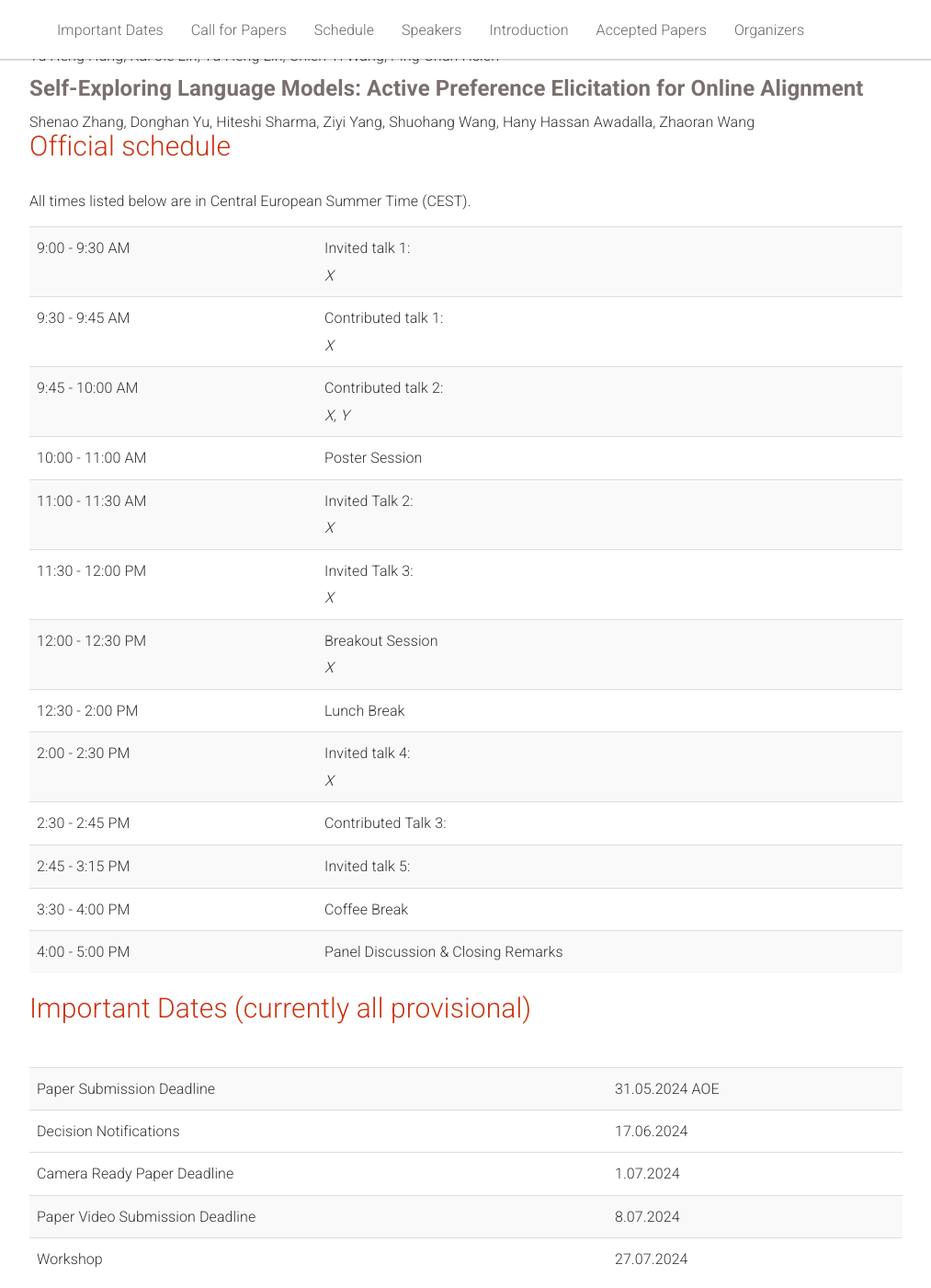
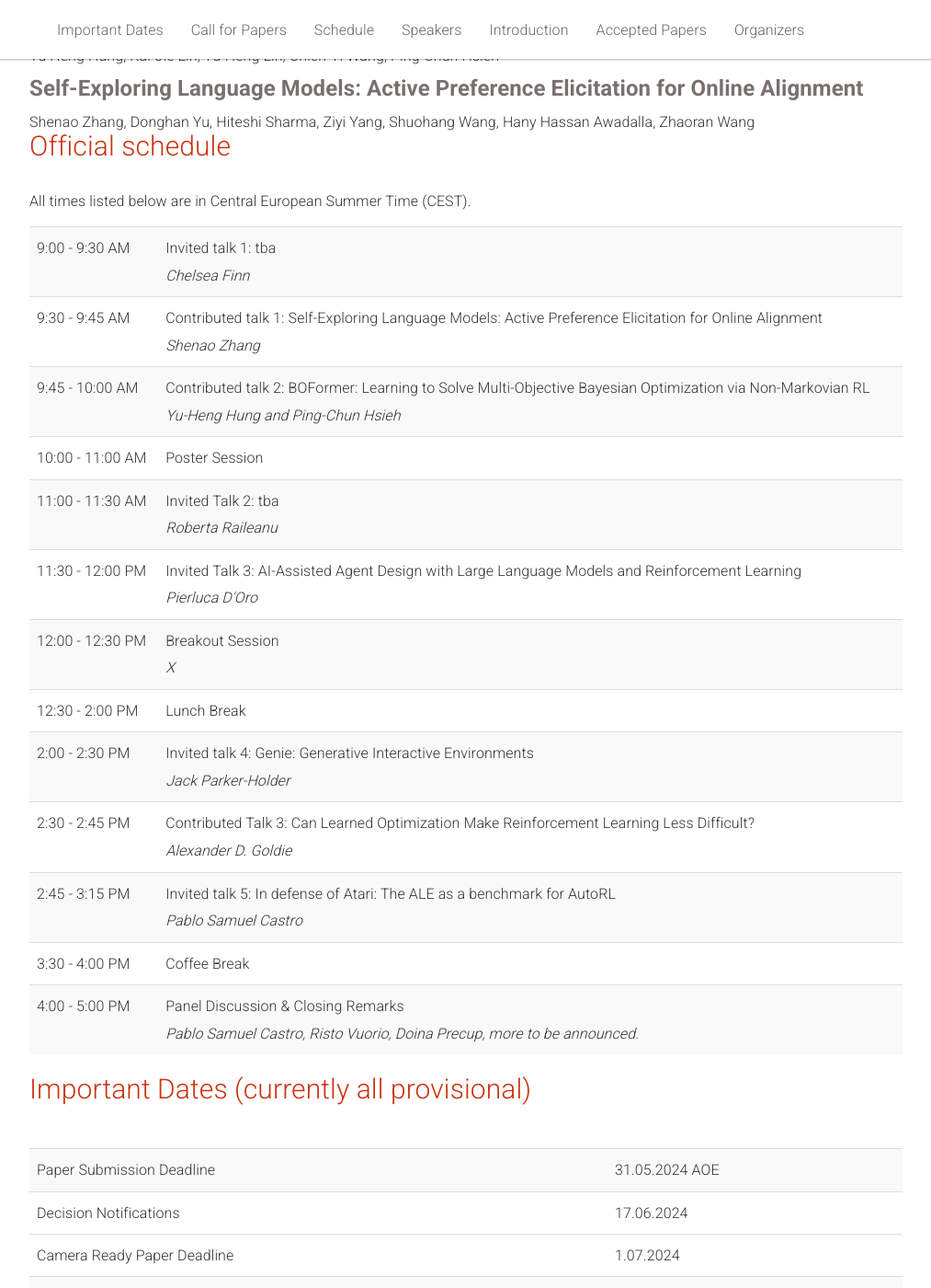
Before and after one commit to autorlworkshop/autorlworkshop.github.io, a Jekyll site: the page built from _pages/home.md, in a window 1280 px wide and 1400 px high, scrolled down 1628 px. Shown: the whole window at 92% size, without its empty margins (133-1146 px from the left). Built offline with Jekyll 4.4.1, drawn with Linux system fonts in a browser that asks for light colours; some of the changed text lies outside the part shown.

Commit message:
Update schedule with some talk titles and speakers

```diff
--- a/_pages/home.md
+++ b/_pages/home.md
@@ -115,22 +115,22 @@ acknowledgements: ""
         <tr>
           <td>9:00 - 9:30 AM</td>
           <td>
-            Invited talk 1:  <br/>
-            <i> X </i>
+            Invited talk 1: tba <br/>
+            <i> Chelsea Finn </i>
           </td>
         </tr>
         <tr>
           <td>9:30 - 9:45 AM</td>
           <td>
-            Contributed talk 1:  <br/>
-            <i> X </i>
+            Contributed talk 1: Self-Exploring Language Models: Active Preference Elicitation for Online Alignment <br/>
+            <i> Shenao Zhang </i>
           </td>
         </tr>
         <tr>
           <td>9:45 - 10:00 AM</td>
           <td>
-            Contributed talk 2: <br/>
-            <i> X, Y </i>
+            Contributed talk 2: BOFormer: Learning to Solve Multi-Objective Bayesian Optimization via Non-Markovian RL<br/>
+            <i> Yu-Heng Hung and Ping-Chun Hsieh </i>
           </td>
         </tr>
         <tr>
@@ -142,15 +142,15 @@ acknowledgements: ""
         <tr>
           <td>11:00 - 11:30 AM</td>
           <td>
-            Invited Talk 2: <br/>
-            <i> X </i>
+            Invited Talk 2: tba<br/>
+            <i> Roberta Raileanu </i>
           </td>
         </tr>
         <tr>
           <td>11:30 - 12:00 PM</td>
           <td>
-            Invited Talk 3: <br/>
-            <i> X </i>
+            Invited Talk 3: AI-Assisted Agent Design with Large Language Models and Reinforcement Learning<br/>
+            <i> Pierluca D'Oro </i>
           </td>
         </tr>
         <tr>
@@ -169,20 +169,22 @@ acknowledgements: ""
         <tr>
           <td>2:00 - 2:30 PM</td>
           <td>
-            Invited talk 4: <br/>
-            <i> X </i>
+            Invited talk 4: Genie: Generative Interactive Environments<br/>
+            <i> Jack Parker-Holder </i>
           </td>
         </tr>
         <tr>
           <td>2:30 - 2:45 PM</td>
           <td>
-            Contributed Talk 3:
+            Contributed Talk 3: Can Learned Optimization Make Reinforcement Learning Less Difficult?<br/>
+            <i> Alexander D. Goldie </i>
           </td>
         </tr>
         <tr>
           <td>2:45 - 3:15 PM</td>
           <td>
-            Invited talk 5:
+            Invited talk 5: In defense of Atari: The ALE as a benchmark for AutoRL<br>
+            <i> Pablo Samuel Castro </i>
           </td>
         </tr>
         <tr>
@@ -193,7 +195,9 @@ acknowledgements: ""
         </tr>
         <tr>
           <td>4:00 - 5:00 PM</td>
-          <td> Panel Discussion & Closing Remarks </td>
+          <td> Panel Discussion & Closing Remarks<br>
+            <i> Pablo Samuel Castro, Risto Vuorio, Doina Precup, more to be announced.</i>
+            </td>
         </tr>
       </tbody>
     </table>
@@ -346,18 +350,18 @@ acknowledgements: ""
     </a>
     <div class="people-name">
       <a href="https://psc-g.github.io/">Pablo Samuel Castro</a>
-      <h6>DeepMind, Université de Montréal and MILA</h6>
+      <h6>DeepMind, Université de Montréal and Mila</h6>
     </div>
   </div>
-<!--    <div class="col-xs-6 col-lg-3 people">
-    <a href="https://www.robots.ox.ac.uk/~xwan/">
-      <img class="people-pic" src="{{ "/static/img/people/xingchen.jpg" | prepend:site.baseurl }}">
+    <div class="col-xs-6 col-lg-3 people">
+    <a href="https://proceduralia.github.io/">
+      <img class="people-pic" src="{{ "/static/img/people/pierluca.jpg" | prepend:site.baseurl }}">
     </a>
     <div class="people-name">
-      <a href="https://www.robots.ox.ac.uk/~xwan/">Xingchen Wan</a>
-      <h6>University of Oxford</h6>
+      <a href="https://proceduralia.github.io/">Pierluca D'Oro</a>
+      <h6>Mila, Meta</h6>
     </div>
-  </div>-->
+  </div>
 
   <div class="col-xs-6 col-lg-3 people">
     <a href="https://rraileanu.github.io/">
```
Also changed, not shown: other parts of _pages/home.md (+0 -2 lines), static/img/people/pierluca.jpg (added).
